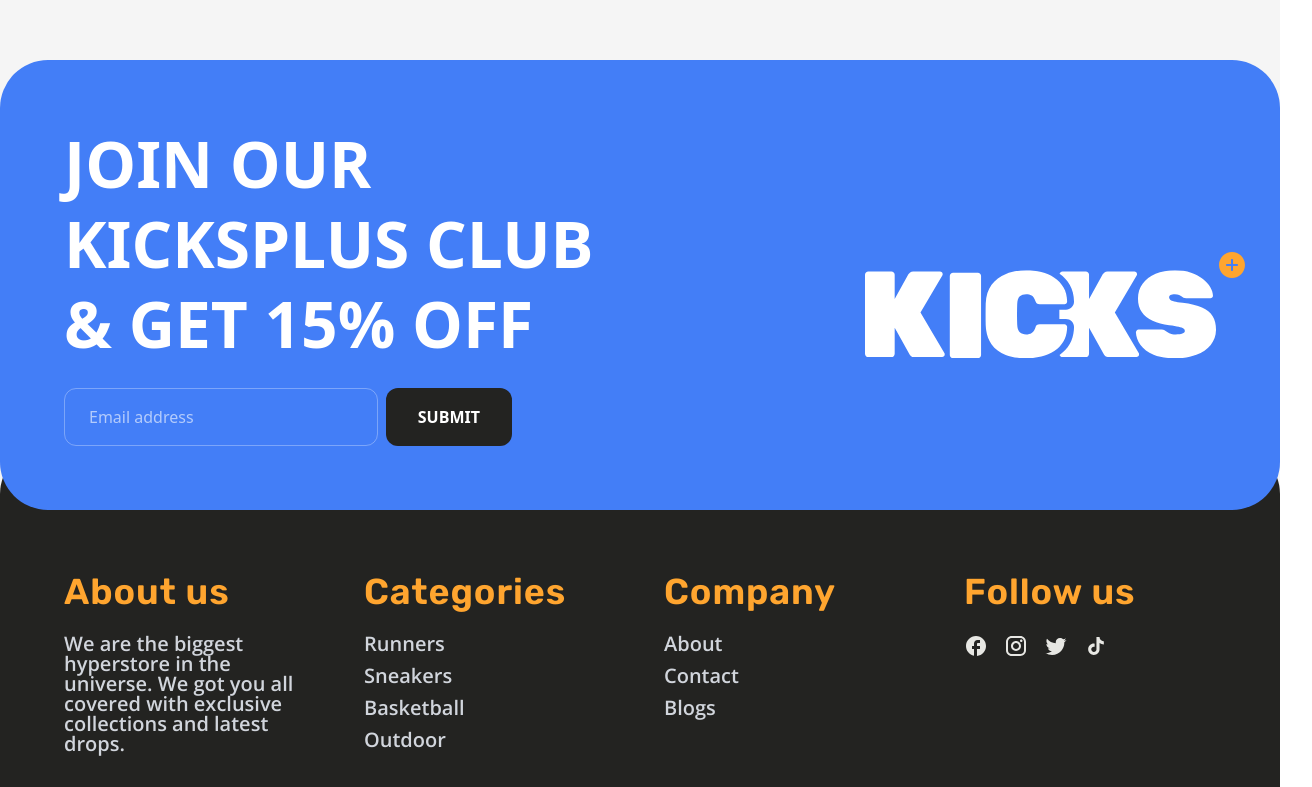
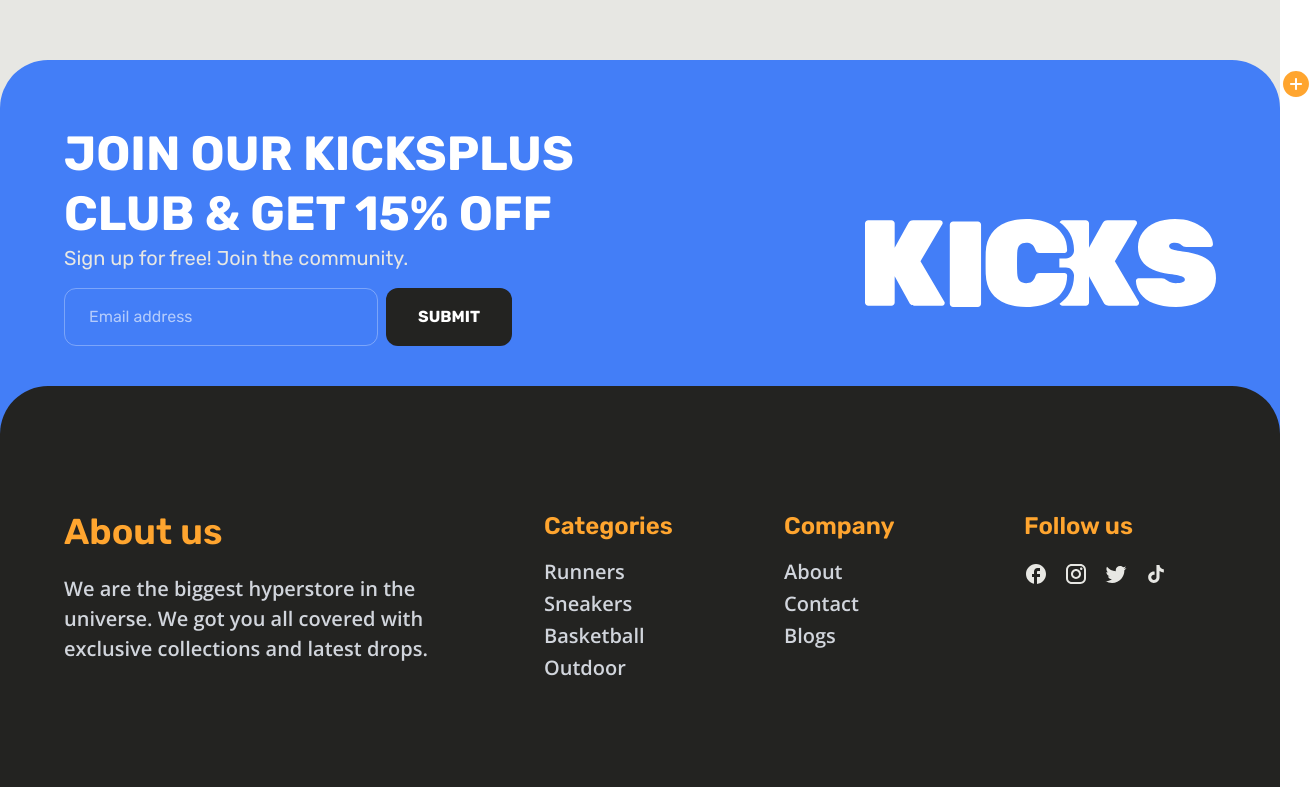
Before and after one commit to slsuyel/zavisoft-s, a Next.js app: page /cart in a window 1280 px wide. Shown: the part 940-1727 px from the top of the page, 1312 px wide, since content can reach past the window. Built offline with nearby package versions, Linux system fonts and the light colour scheme.

Commit message:
feat: fix the background colors, update the footer desktop reponsive

```diff
--- a/src/app/(withCommonLyout)/cart/page.tsx
+++ b/src/app/(withCommonLyout)/cart/page.tsx
@@ -20,7 +20,7 @@ const CartPage = () => {
 
   if (items.length === 0) {
     return (
-      <div className="bg-[#F5F5F5] min-h-screen py-6 md:py-10 flex flex-col items-center justify-center">
+      <div className="bg-[#E7E7E3] min-h-screen py-6 md:py-10 flex flex-col items-center justify-center">
         <Container>
           <div className="flex flex-col items-center justify-center gap-6 text-center">
             <h2 className="text-2xl md:text-4xl font-bold text-[#232321] uppercase tracking-tight">
@@ -42,7 +42,7 @@ const CartPage = () => {
   }
 
   return (
-    <div className="bg-[#F5F5F5] min-h-screen py-6 md:py-10 ">
+    <div className="bg-[#E7E7E3] min-h-screen py-6 md:py-10 ">
       <Container>
         {/* Header Promo Section */}
         <div className="mb-8 md:mb-12 px-4 md:px-0">
--- a/src/app/(withCommonLyout)/products/[slug]/page.tsx
+++ b/src/app/(withCommonLyout)/products/[slug]/page.tsx
@@ -63,7 +63,7 @@ const ProductPage = () => {
 
   if (isLoading) {
     return (
-      <div className="bg-[#F5F5F5] min-h-screen py-10">
+      <div className="bg-[#E7E7E3] min-h-screen py-10">
         <Container>
           <div className="grid grid-cols-1 lg:grid-cols-12 gap-8 px-4 md:px-0">
             {/* Left Column Skeleton */}
@@ -112,7 +112,7 @@ const ProductPage = () => {
 
   if (error) {
     return (
-      <div className="bg-[#F5F5F5] min-h-screen flex items-center justify-center">
+      <div className="bg-[#E7E7E3] min-h-screen flex items-center justify-center">
         <Container>
           <div className="flex flex-col items-center justify-center gap-4 py-20 text-center">
             <div className="bg-red-50 p-6 rounded-full">
@@ -138,7 +138,7 @@ const ProductPage = () => {
   const displayImages = product?.images?.slice(0, 4) || [];
 
   return (
-    <div className="bg-[#F5F5F5] min-h-screen py-10 ">
+    <div className="bg-[#E7E7E3] min-h-screen py-10 ">
       <Container>
         <div className="grid grid-cols-1 lg:grid-cols-12 gap-8 px-4 md:px-0">
           {/* --- LEFT: IMAGE GRID (Desktop: 7/12 cols) --- */}
--- a/src/components/Common/Footer.tsx
+++ b/src/components/Common/Footer.tsx
@@ -4,14 +4,19 @@ import Image from "next/image";
 
 const Footer = () => {
   return (
-    <footer className="w-full bg-[#F5F5F5] pt-10 ">
+    <footer className="w-full bg-[#E7E7E3] pt-10 ">
       <Container>
         {/* Blue Newsletter Card */}
-        <div className="bg-[#437EF7] rounded-[48px] p-8 md:p-16 flex flex-col md:flex-row items-center justify-between relative z-20 mx-4 md:mx-0">
-          <div className="max-w-xl">
-            <h2 className="text-4xl md:text-[64px] font-bold text-white leading-tight uppercase mb-6">
-              Join our KicksPlus Club & get 15% off
-            </h2>
+        <div className="bg-[#437EF7] rounded-t-[48px] p-8 md:p-16 flex flex-col md:flex-row items-center justify-between relative z-20 mx-4 md:mx-0 font-rubik">
+          <div className="max-w-xl mb-10">
+            <div className=" mb-4">
+              <h2 className="text-[32px] md:text-[48px] font-bold text-white leading-tight uppercase  ">
+                Join our KicksPlus Club & get 15% off
+              </h2>
+              <p className=" text-[#E7E7E3] text-base md:text-xl">
+                Sign up for free! Join the community.
+              </p>
+            </div>
             <div className="flex flex-col sm:flex-row gap-2 max-w-md">
               <input
                 type="email"
@@ -23,14 +28,14 @@ const Footer = () => {
               </button>
             </div>
           </div>
-          <div className="relative mt-8 md:mt-0">
+          <div className="">
             <div>
               <Image
                 src={`/assets/logo-white.svg`}
                 alt="Branding"
                 width={315}
                 height={90}
-                className="w-full max-w-[1200px] h-auto object-contain translate-y-1/3 opacity-100"
+                className="w-full  h-auto object-contain  md:mt-4"
               />
             </div>
             <span className="absolute top-2 -right-6 md:-right-8 ">
@@ -53,19 +58,44 @@ const Footer = () => {
         </div>
 
         {/* Black Links Section */}
-        <div className="bg-[#232321] rounded-[48px] -mt-16 pt-32 pb-8 px-8 md:px-16 text-white relative z-10">
-          <div className="grid grid-cols-1 md:grid-cols-4 gap-12 mb-12">
-            <div>
-              <h3 className="text-[#FFA52F] text-4xl font-rubik font-semibold mb-6 tracking-wide leading-none">
+        <div className="bg-[#232321] rounded-[48px] -mt-16 pt-32 pb-8 px-8 md:px-16 text-white relative z-20">
+          <div className="grid grid-cols-1 md:grid-cols-5 gap-12 mb-12">
+            <div className=" col-span-2">
+              <h3
+                className="
+  text-[#FFA52F]
+  font-rubik
+  font-semibold
+  text-[24px] md:text-[36px]
+  leading-[100%]
+  tracking-[0]
+  mb-6
+"
+              >
                 About us
               </h3>
-              <p className="text-xl  font-semibold text-gray-300 leading-none font-open-sans">
+              <p
+                className="
+font-open-sans
+  font-semibold
+  text-[16px] md:text-[20px]
+  text-gray-300
+"
+              >
                 We are the biggest hyperstore in the universe. We got you all
                 covered with exclusive collections and latest drops.
               </p>
             </div>
             <div>
-              <h3 className="text-[#FFA52F] text-4xl font-rubik font-semibold mb-6 tracking-wide leading-none">
+              <h3
+                className="text-[#FFA52F]
+  font-rubik
+  font-semibold
+  text-[20px] md:text-[24px]
+  leading-[100%]
+  tracking-[0]
+  mb-6"
+              >
                 Categories
               </h3>
               <ul className="space-y-3 text-xl  font-semibold text-gray-300 leading-none font-open-sans">
@@ -77,7 +107,15 @@ const Footer = () => {
             </div>
             {/* Company */}
             <div>
-              <h3 className="text-[#FFA52F] text-4xl font-rubik font-semibold mb-6 tracking-wide leading-none">
+              <h3
+                className="text-[#FFA52F]
+  font-rubik
+  font-semibold
+  text-[20px] md:text-[24px]
+  leading-[100%]
+  tracking-[0]
+  mb-6"
+              >
                 Company
               </h3>
               <ul className="space-y-3 text-xl  font-semibold text-gray-300 leading-none font-open-sans">
@@ -88,7 +126,15 @@ const Footer = () => {
             </div>
             {/* Follow */}
             <div>
-              <h3 className="text-[#FFA52F] text-4xl font-rubik font-semibold mb-6 tracking-wide leading-none">
+              <h3
+                className="text-[#FFA52F]
+  font-rubik
+  font-semibold
+  text-[20px] md:text-[24px]
+  leading-[100%]
+  tracking-[0]
+  mb-6"
+              >
                 Follow us
               </h3>
               <div className="flex gap-4">
--- a/src/components/Common/Header.tsx
+++ b/src/components/Common/Header.tsx
@@ -12,7 +12,7 @@ const Header = () => {
   const { items } = useAppSelector((state) => state.cart);
   return (
     <>
-      <header className="w-full px-4 py-4 md:py-8 bg-[#F5F5F5]">
+      <header className="w-full px-4 py-4 md:py-8 bg-[#E7E7E3]">
         <Container>
           <div className="bg-white rounded-2xl md:rounded-[24px] px-6 py-4 md:px-8 md:py-8 flex items-center justify-between shadow-sm transition-all">
             {/* --- MOBILE: Menu Toggle --- */}
--- a/src/components/HomePage/HeroSection.tsx
+++ b/src/components/HomePage/HeroSection.tsx
@@ -5,7 +5,7 @@ import React from "react";
 
 const HeroSection = () => {
   return (
-    <section className="w-full px-4 md:px-8 bg-[#F5F5F5] font-rubik">
+    <section className="w-full px-4 md:px-8 bg-[#E7E7E3] font-rubik">
       {/* Heading Section */}
       <Container className="py-2 pb-4 md:py-20 text-center md:text-left ">
         <h1 className="text-6xl md:text-[223.5px] font-bold leading-[0.9] tracking-tighter uppercase ">
--- a/src/components/HomePage/NewDropsSection.tsx
+++ b/src/components/HomePage/NewDropsSection.tsx
@@ -15,7 +15,7 @@ const NewDrops = () => {
   if (isLoading) return <div>Loading...</div>;
 
   return (
-    <section className="w-full px-4  py-6 md:py-24 bg-[#F5F5F5]  font-rubik">
+    <section className="w-full px-4  py-6 md:py-24 bg-[#E7E7E3]  font-rubik">
       <Container>
         {/* Header with Title and Button */}
         <div className="flex items-center md:items-end justify-between mb-6 md:mb-12 gap-x-2 md:gap-6">
--- a/src/components/HomePage/ReviewsSection.tsx
+++ b/src/components/HomePage/ReviewsSection.tsx
@@ -31,7 +31,7 @@ const ReviewsSection = () => {
   ];
 
   return (
-    <section className="w-full  md:pt-[90px] md:pb-[90px] bg-[#F5F5F5] font-rubik">
+    <section className="w-full  md:pt-[90px] md:pb-[90px] bg-[#E7E7E3] font-rubik">
       <Container>
         {/* Header */}
         <div className="flex items-center justify-between py-5 md:mb-[40px] px-4 md:px-0">
--- a/src/components/ProductPage/RelatedProducts.tsx
+++ b/src/components/ProductPage/RelatedProducts.tsx
@@ -53,7 +53,7 @@ const RelatedProducts = () => {
   }, [emblaApi, onSelect]);
   if (isLoading) {
     return (
-      <section className="w-full py-12 md:py-20 bg-[#F5F5F5] overflow-hidden">
+      <section className="w-full py-12 md:py-20 bg-[#E7E7E3] overflow-hidden">
         <Container>
           <div className="flex items-center justify-between mb-8 px-4 md:px-0">
             <Skeleton className="h-8 md:h-12 w-48 md:w-64 rounded-lg bg-gray-200" />
@@ -86,7 +86,7 @@ const RelatedProducts = () => {
     );
   }
   return (
-    <section className="w-full py-12 md:py-20 bg-[#F5F5F5]  overflow-hidden">
+    <section className="w-full py-12 md:py-20 bg-[#E7E7E3]  overflow-hidden">
       <Container>
         {/* Header with Title and Slider Controls */}
         <div className="flex items-center justify-between mb-8 px-4 md:px-0">
```
